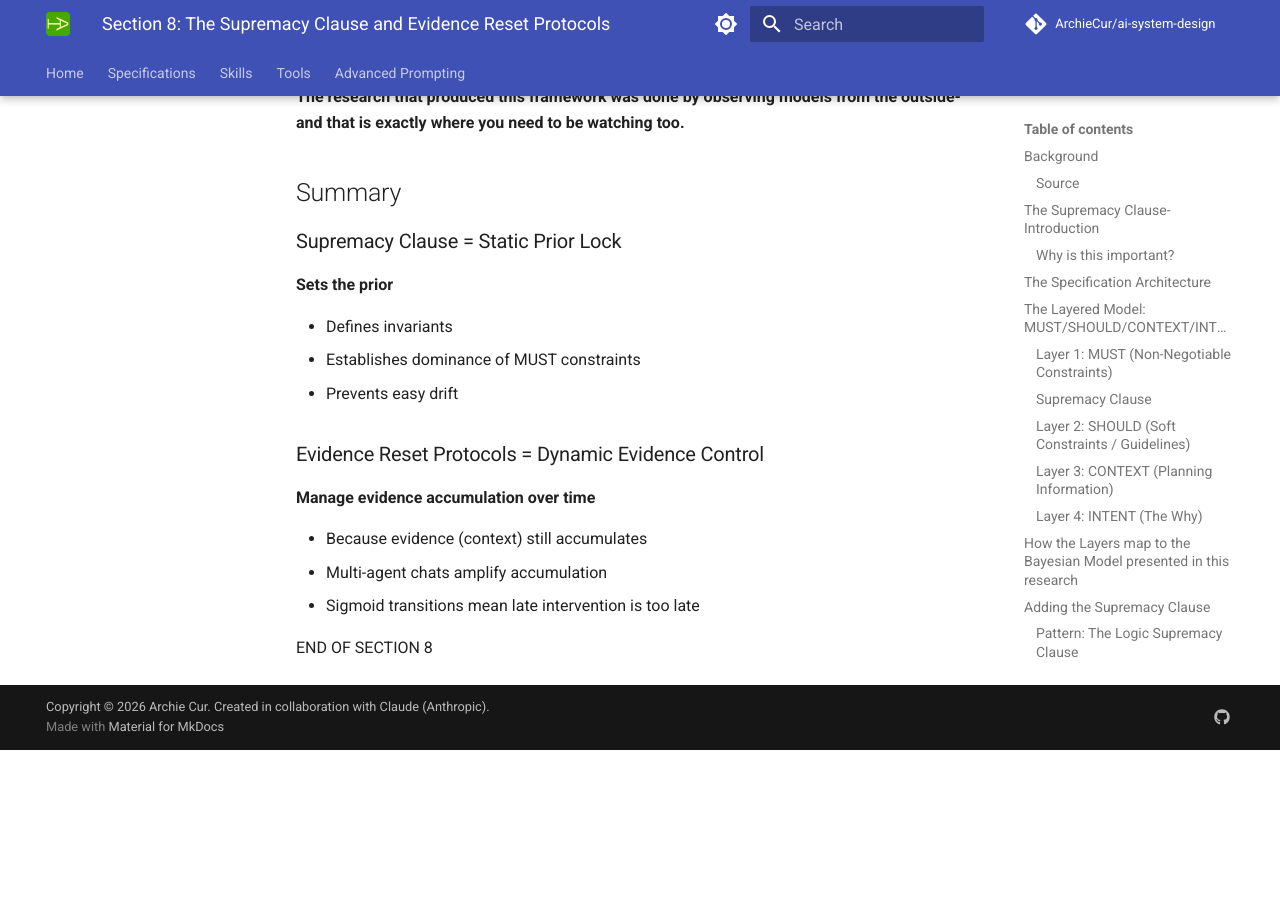
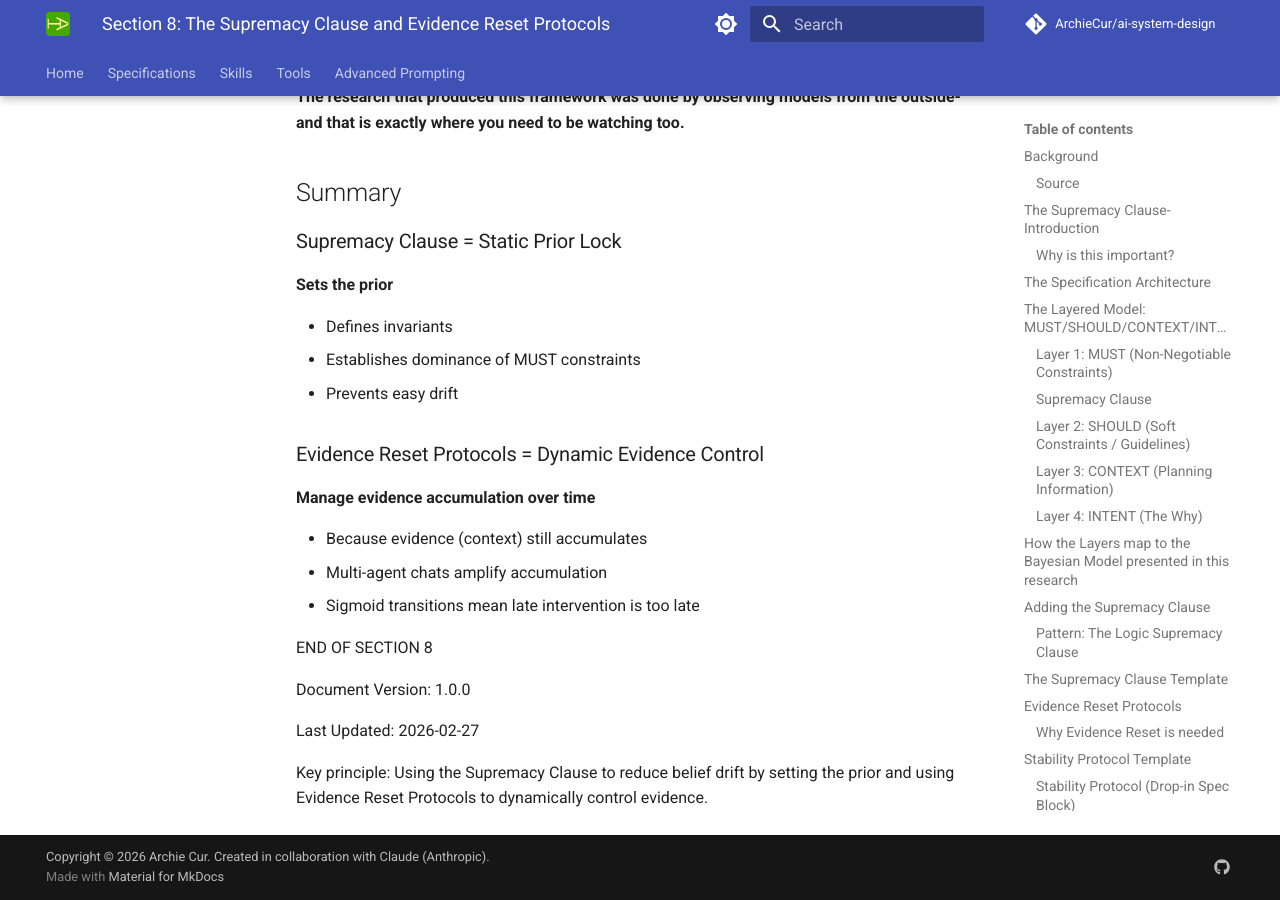
Before and after one commit to ArchieCur/ai-system-design, an MkDocs documentation site: the page built from docs/specifications/Specifications_8_Supremacy_Evidence.md, in a window 1280 px wide and 900 px high, scrolled down 17734 px. Built offline with MkDocs 1.6.1 and Material for MkDocs 9.7.7, drawn with Linux system fonts in a browser that asks for light colours; comment, search, counter and statistics services are not loaded; before the commit the page ends 18484 px from its top, so only the background shows below that.

Commit message:
Update Specifications_8_Supremacy_Evidence.md

```diff
--- a/docs/specifications/Specifications_8_Supremacy_Evidence.md
+++ b/docs/specifications/Specifications_8_Supremacy_Evidence.md
@@ -739,3 +739,9 @@
 - Sigmoid transitions mean late intervention is too late
 
 END OF SECTION 8
+
+Document Version: 1.0.0
+
+Last Updated: 2026-02-27
+
+Key principle: Using the Supremacy Clause to reduce belief drift by setting the prior and using Evidence Reset Protocols to dynamically control evidence.
```
